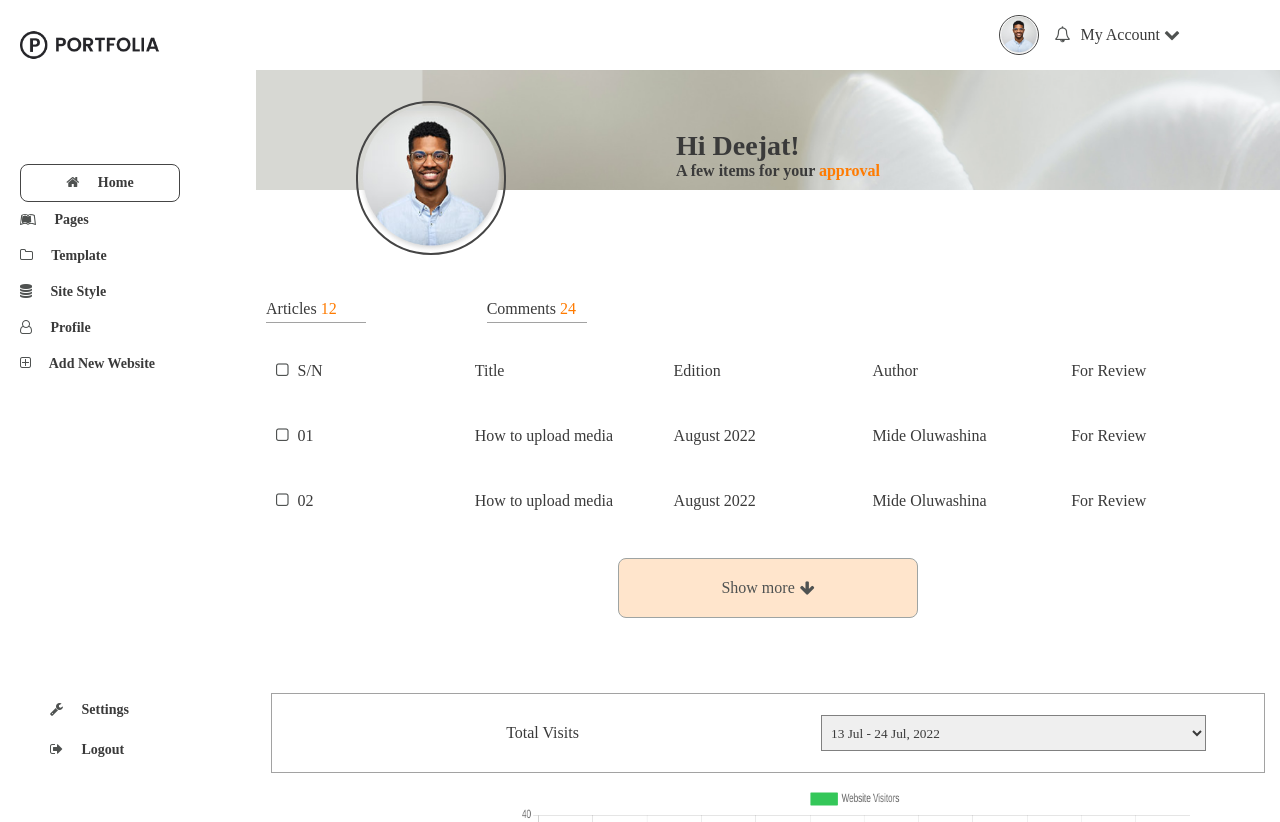
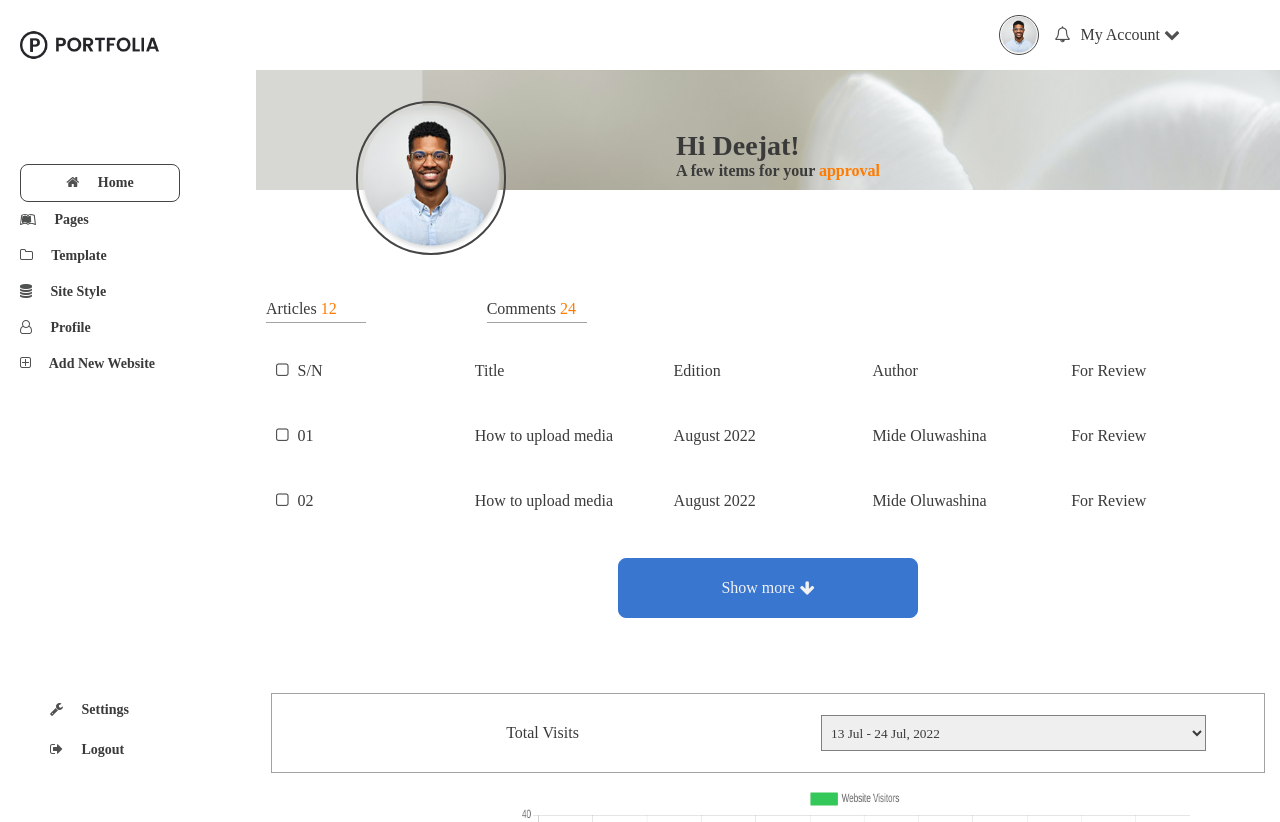
Before and after one commit to zuri-training/portfolia, a Django app: template dashboard/templates/dashboard.html in a window 1280 px wide. Shown: the top 822 px of the page. Run offline with Django 4.2, Linux system fonts and the light colour scheme; the template is opened without the code that fills it, so the values that code supplies are empty.

Commit message:
modified:   dashboard/static/css/main.css

```diff
--- a/dashboard/static/css/main.css
+++ b/dashboard/static/css/main.css
@@ -287,9 +287,11 @@
     text-decoration: none;
     width: 173px;
     height: 40px;
-    background: #FFE5CC;
-    color: #4F5251;
-    border: 1px solid #9EA4A3;
+    /* background: #FFE5CC; */
+    background: #3876D0;
+    color: #F2F2F2;
+    border: 1px solid #3876D0;
+    /* border: 1px solid #9EA4A3; */
     border-radius: 8px;
 }
 .article-section .show-more-btn > a:hover{
@@ -297,7 +299,7 @@
 }
 .article-section .show-more-btn a > i{
     margin-left: 5px;
-    color: #4F5251;
+    color: #F2F2F2;
 }
 i{
     color: #4F5251;
```
